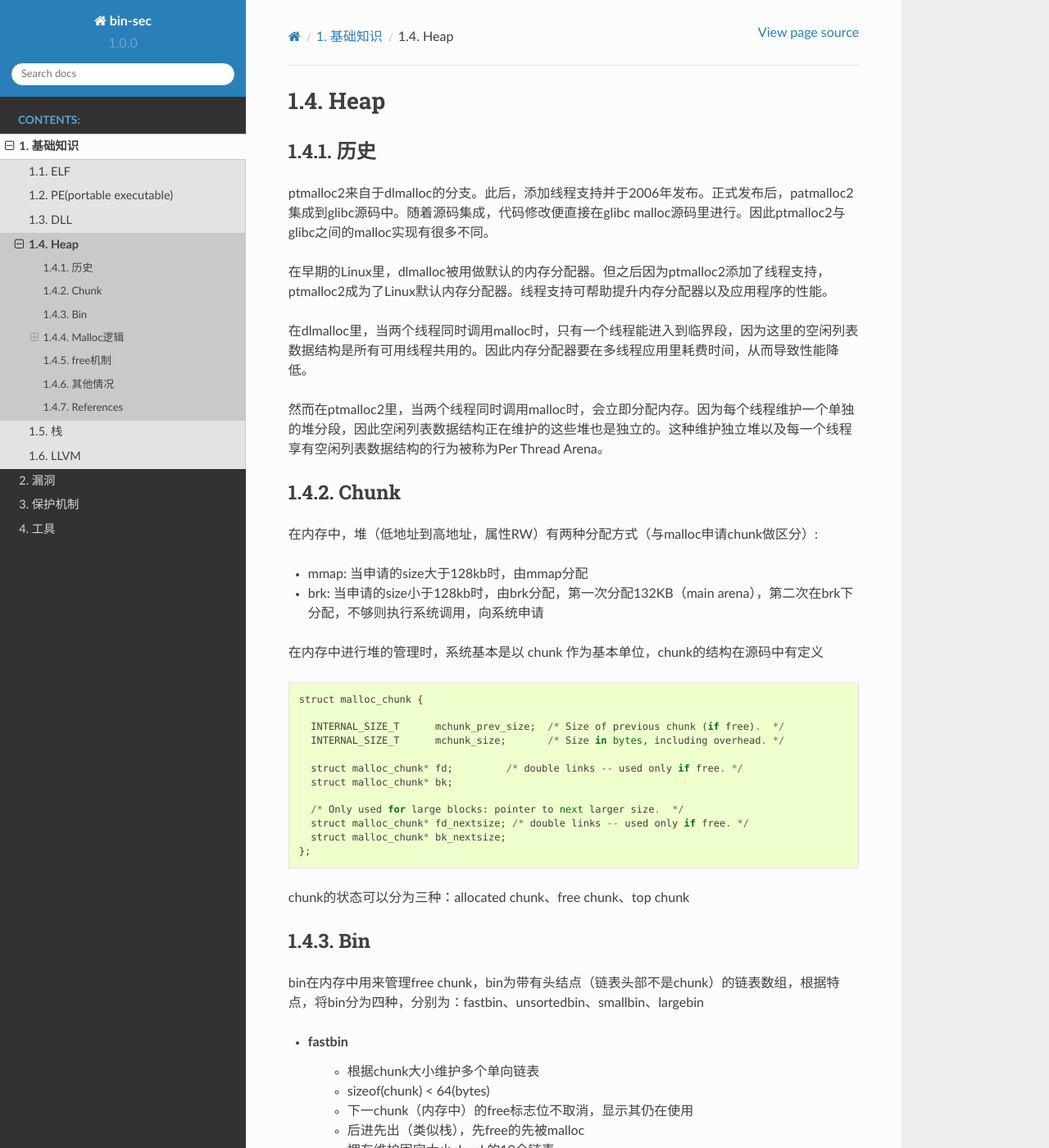
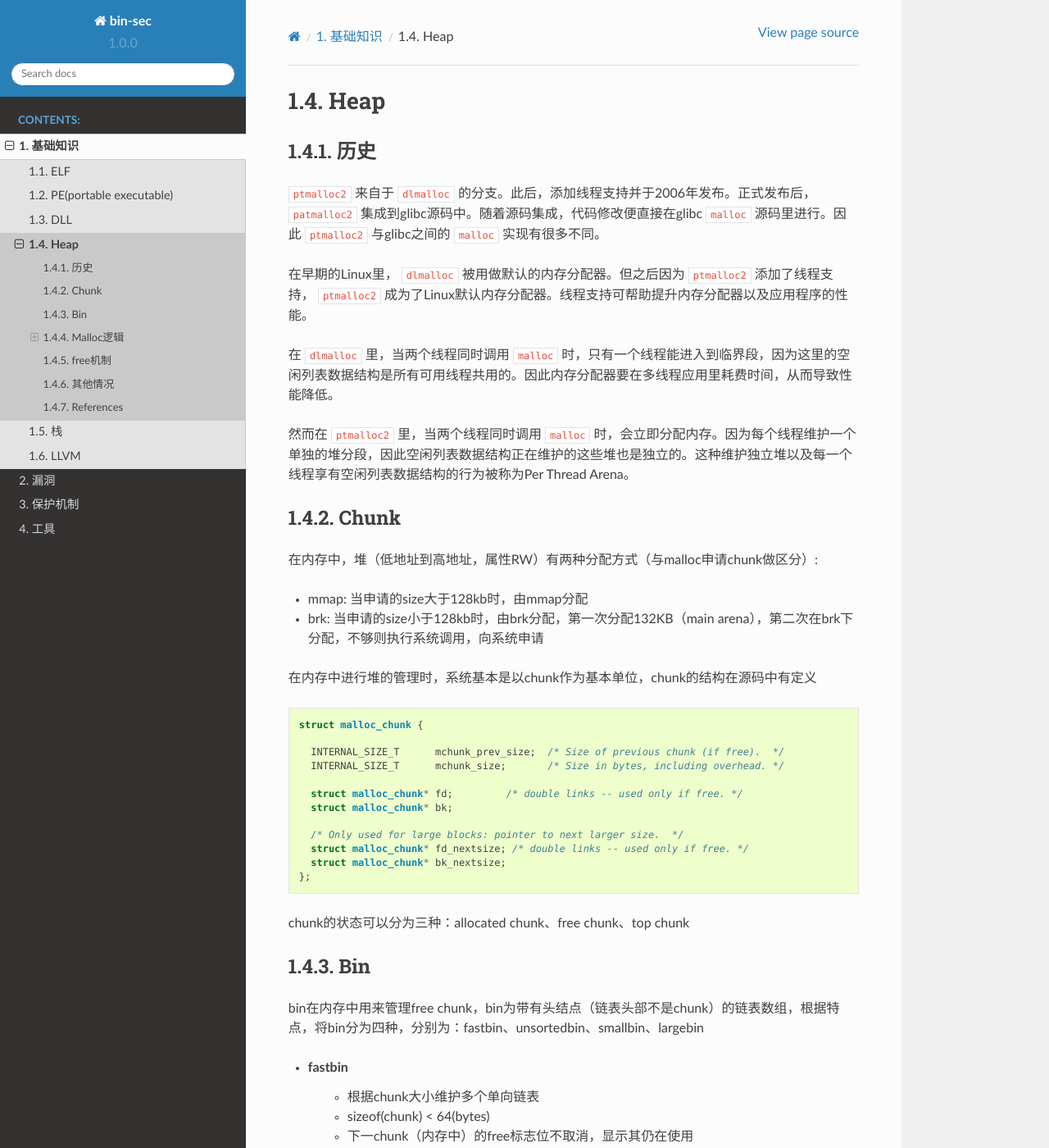
Before and after one commit to LyleMi/Learn-Binary-Hacking, a Sphinx documentation site: the page built from source/basic/heap.rst, in a window 1280 px wide and 1400 px high. Shown: the whole window at 82% size. Built offline with Sphinx 7.4.7 and the Read the Docs theme 2.0.0, drawn with Linux system fonts in a browser that asks for light colours; some of the changed text lies outside the part shown.

Commit message:
update heap

```diff
--- a/source/basic/heap.rst
+++ b/source/basic/heap.rst
@@ -1,17 +1,16 @@
 Heap
 ===========================================
-
 
 历史
 -------------------------------------------
 
-ptmalloc2来自于dlmalloc的分支。此后，添加线程支持并于2006年发布。正式发布后，patmalloc2集成到glibc源码中。随着源码集成，代码修改便直接在glibc malloc源码里进行。因此ptmalloc2与glibc之间的malloc实现有很多不同。
+``ptmalloc2`` 来自于 ``dlmalloc`` 的分支。此后，添加线程支持并于2006年发布。正式发布后， ``patmalloc2`` 集成到glibc源码中。随着源码集成，代码修改便直接在glibc ``malloc`` 源码里进行。因此 ``ptmalloc2`` 与glibc之间的 ``malloc`` 实现有很多不同。
 
-在早期的Linux里，dlmalloc被用做默认的内存分配器。但之后因为ptmalloc2添加了线程支持，ptmalloc2成为了Linux默认内存分配器。线程支持可帮助提升内存分配器以及应用程序的性能。
+在早期的Linux里， ``dlmalloc`` 被用做默认的内存分配器。但之后因为 ``ptmalloc2`` 添加了线程支持， ``ptmalloc2`` 成为了Linux默认内存分配器。线程支持可帮助提升内存分配器以及应用程序的性能。
 
-在dlmalloc里，当两个线程同时调用malloc时，只有一个线程能进入到临界段，因为这里的空闲列表数据结构是所有可用线程共用的。因此内存分配器要在多线程应用里耗费时间，从而导致性能降低。
+在 ``dlmalloc`` 里，当两个线程同时调用 ``malloc`` 时，只有一个线程能进入到临界段，因为这里的空闲列表数据结构是所有可用线程共用的。因此内存分配器要在多线程应用里耗费时间，从而导致性能降低。
 
-然而在ptmalloc2里，当两个线程同时调用malloc时，会立即分配内存。因为每个线程维护一个单独的堆分段，因此空闲列表数据结构正在维护的这些堆也是独立的。这种维护独立堆以及每一个线程享有空闲列表数据结构的行为被称为Per Thread Arena。
+然而在 ``ptmalloc2`` 里，当两个线程同时调用 ``malloc`` 时，会立即分配内存。因为每个线程维护一个单独的堆分段，因此空闲列表数据结构正在维护的这些堆也是独立的。这种维护独立堆以及每一个线程享有空闲列表数据结构的行为被称为Per Thread Arena。
 
 Chunk
 -------------------------------------------
@@ -21,9 +20,9 @@ Chunk
 - mmap: 当申请的size大于128kb时，由mmap分配
 - brk: 当申请的size小于128kb时，由brk分配，第一次分配132KB（main arena），第二次在brk下分配，不够则执行系统调用，向系统申请
 
-在内存中进行堆的管理时，系统基本是以 chunk 作为基本单位，chunk的结构在源码中有定义
+在内存中进行堆的管理时，系统基本是以chunk作为基本单位，chunk的结构在源码中有定义
 
-::
+.. code:: c
 
     struct malloc_chunk {
 
@@ -67,8 +66,8 @@ bin在内存中用来管理free chunk，bin为带有头结点（链表头部不
     - sizeof(chunk) >= 512 (bytes)
     - free chunk中多两个指针分别指向前后的large chunk
     - 63个链表
-        - 0-31(512+64*i)
-        - 32-48(2496+512*i)
+        - 0-31(512+64\*i)
+        - 32-48(2496+512\*i)
         - ...
     - 链表中chunk大小不固定，先大后小
 
@@ -100,7 +99,7 @@ Malloc逻辑
 进一步处理
 
 - unsortedbin
-    - 反向遍历unsortedbin,检查 2*size_t<chunk_size<内存总分配量
+    - 反向遍历unsortedbin,检查 2\*size_t<chunk_size<内存总分配量
     - unsortedbin的特殊分配
         - 如果前一步smallbin分配未完成
         - 并且 unsortedbin中只有一个chunk
@@ -125,7 +124,7 @@ malloc检查
 
 - 从fastbin中取出chunk后，检查size是否属于fastbin
 - 从smallbin中除去chunk后，检查victim->bk->fd == victim
-- 从unsortbin取chunk时，要检查2*size_t<chunk_size<内存总分配量
+- 从unsortbin取chunk时，要检查2\*size_t<chunk_size<内存总分配量
 - 从largebin取chunk时，切分后的chunk要加入unsortedbin,需要检查 unsortedbin的第一个chunk的bk是否指向unsortedbin
 
 free机制
@@ -136,13 +135,13 @@ free机制
     - chunk的指针地址不能溢出
     - chunk 的大小 >= MINSIZE(最小分配大小)，并且检查地址是否对齐
 - 大小为fastbin时
-    - 检查下一个chunk的size：2*size_t<chunk_size<内存总分配量
+    - 检查下一个chunk的size：2\*size_t<chunk_size<内存总分配量
     - double free检查：检查当前free的chunk是否与fastbin中的第一个chunk相同，相同则报错
 
 其他情况
 ---------------------------------
 - 检查下一个chunk的size
-    - 2*size_t<chunk_size<内存总分配量
+    - 2\*size_t<chunk_size<内存总分配量
     - 如果当前 chunk 为 sbrk()分配，那么它相邻的下一块 chunk 超过了分配区的地址，会报错
 - double free检查
     - 检查当前free的chunk是否为top chunk，是则报错
```
Also changed, not shown: other parts of source/basic/heap.rst (+3 -0 lines).
